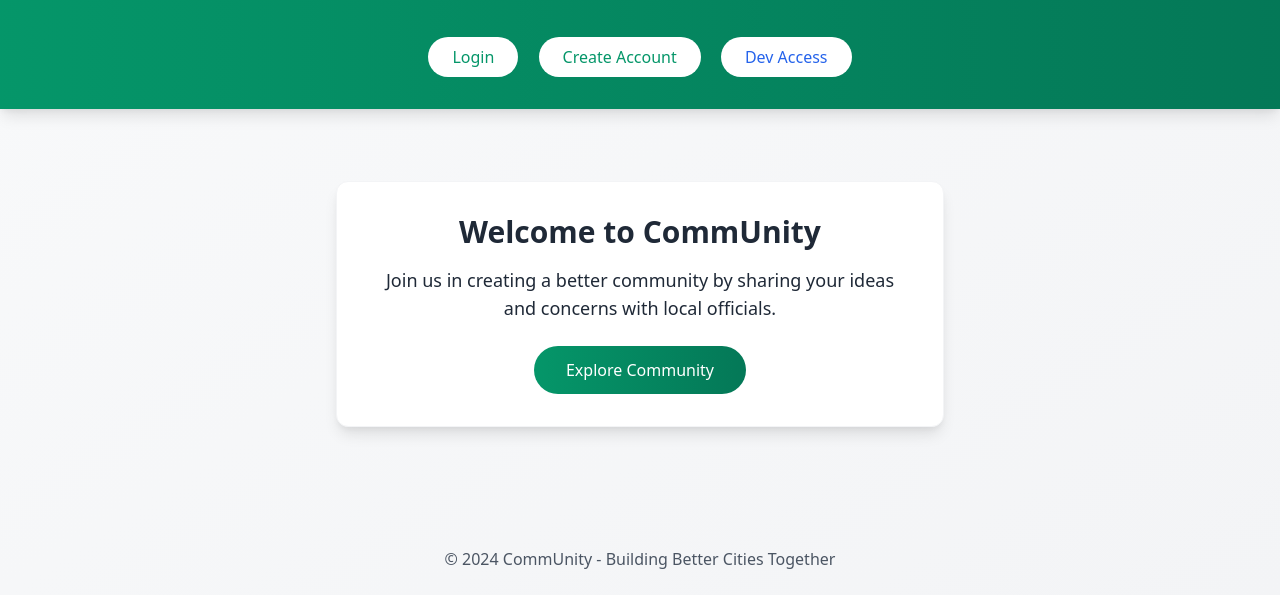
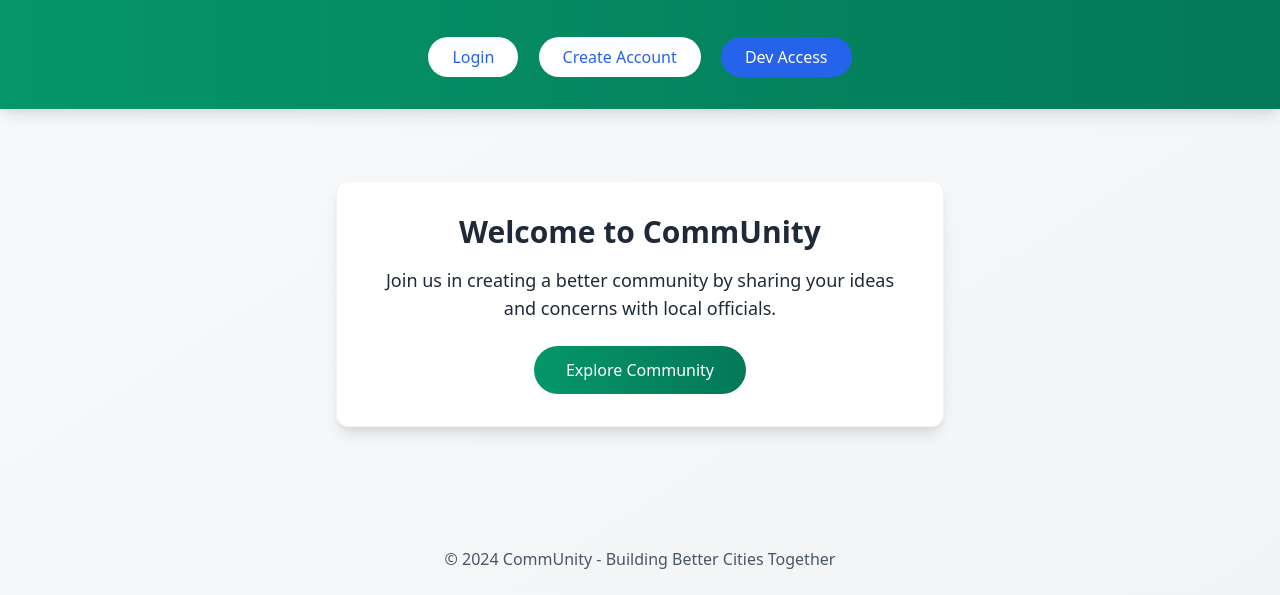
Before and after one commit to jek821/CommUnity, a website: page index.html in a window 1280 px wide. Shown: the part 251-846 px from the top of the page. Drawn offline with nearby package versions, Linux system fonts and the light colour scheme.

Commit message:
Changed the color of the buttons
Signed-off-by: ST1543 <sammyt1544@gmail.com>

```diff
--- a/index.html
+++ b/index.html
@@ -15,9 +15,9 @@
         <div class="text-center mt-4">
             <p class="text-2xl mt-4">Empowering Local Voices for Urban Transformation</p>
             <nav class="mt-10 space-x-4">
-                <a href="login.html" class="inline-block px-6 py-2 bg-white text-green-600 rounded-full hover:bg-green-50 hover:shadow-lg transform hover:-translate-y-1 transition duration-300">Login</a>
-                <a href="create_account.html" class="inline-block px-6 py-2 bg-white text-green-600 rounded-full hover:bg-green-50 hover:shadow-lg transform hover:-translate-y-1 transition duration-300">Create Account</a>
-                <a href="community.html" class="inline-block px-6 py-2 bg-white text-blue-600 rounded-full hover:bg-blue-50 hover:shadow-lg transform hover:-translate-y-1 transition duration-300">
+                <a href="login.html" class="inline-block px-6 py-2 bg-white text-blue-600 rounded-full hover:bg-blue-50 hover:shadow-lg transform hover:-translate-y-1 transition duration-300">Login</a>
+                <a href="create_account.html" class="inline-block px-6 py-2 bg-white text-blue-600 rounded-full hover:bg-blue-50 hover:shadow-lg transform hover:-translate-y-1 transition duration-300">Create Account</a>
+                <a href="community.html" class="inline-block px-6 py-2 bg-blue-600 text-white-600 rounded-full hover:bg-blue-300 hover:shadow-lg transform hover:-translate-y-1 transition duration-300">
                     Dev Access
                 </a>
             </nav>
```
